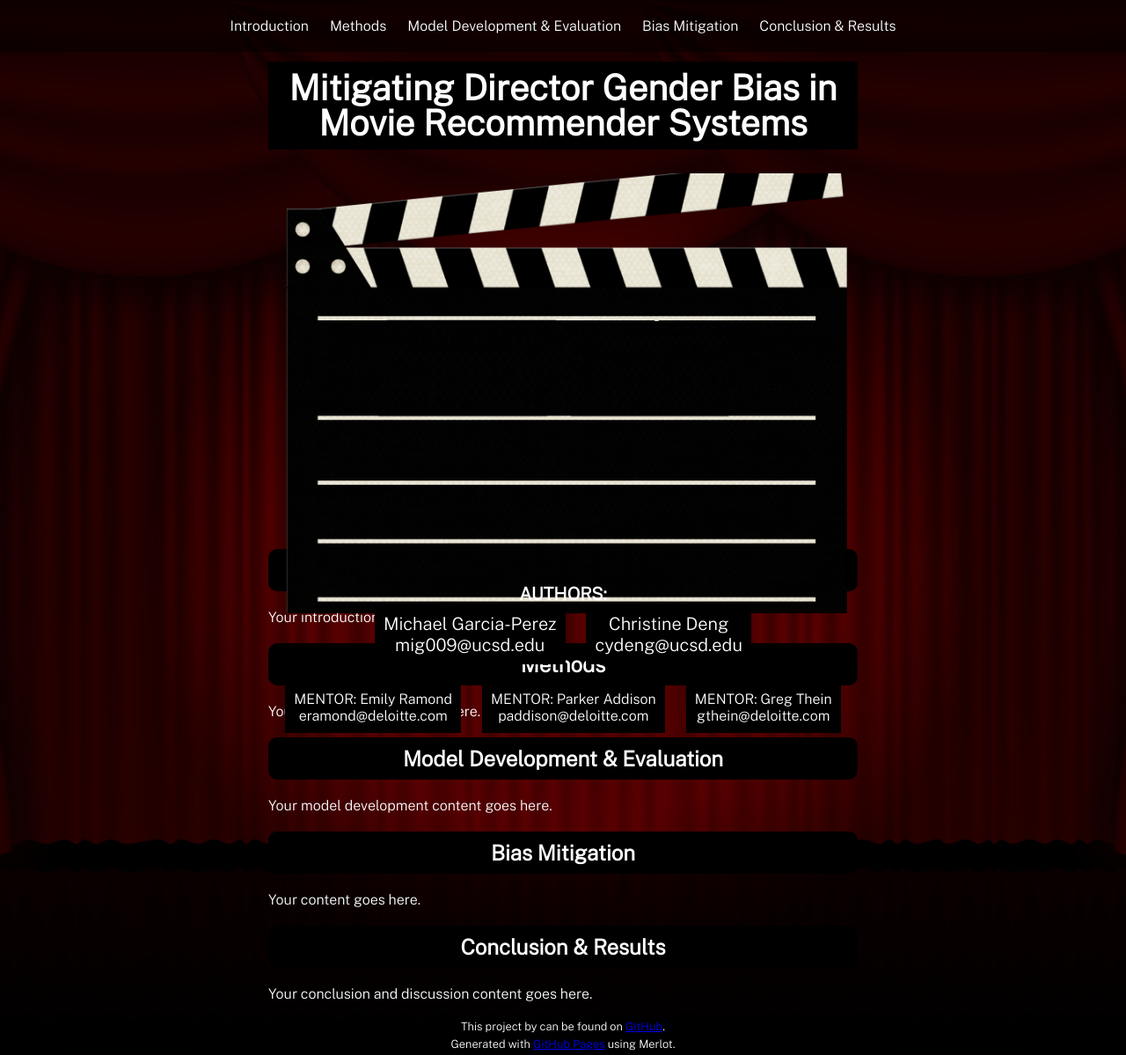
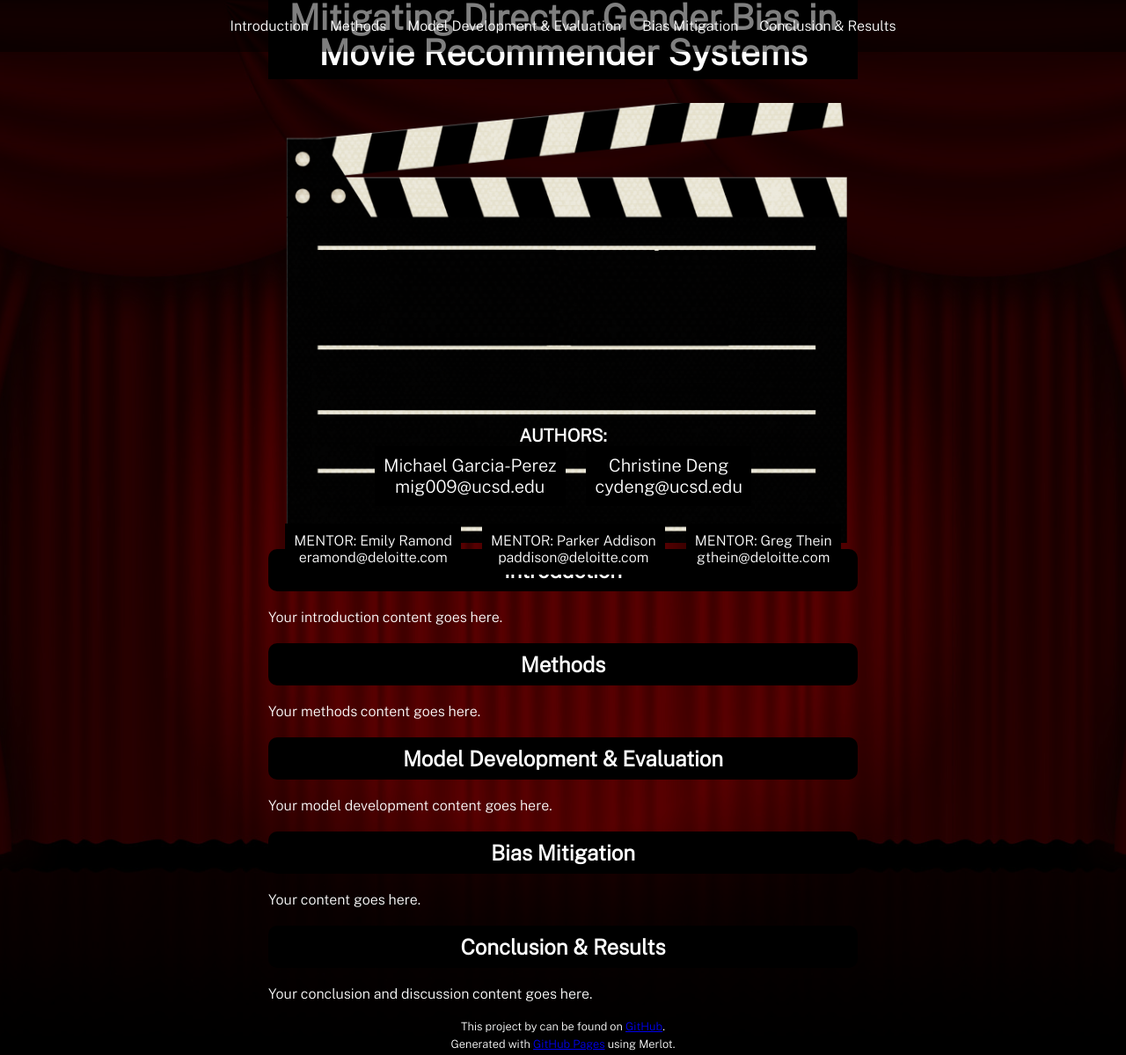
Before and after one commit to michael-garciaperez/DSC180A-Methodology-5, a Jekyll site: the page built from index.md, in a window 1280 px wide and 1199 px high. Shown: the whole window at 88% size. Built offline with Jekyll 4.4.1, drawn with Linux system fonts in a browser that asks for light colours.

Commit message:
Update style.scss

```diff
--- a/assets/css/style.scss
+++ b/assets/css/style.scss
@@ -51,7 +51,7 @@ header h1 {
 
 .author-mentor-container {
   text-align: center;
-  margin-top: -50px; /* Adjusted margin-top for the authors */
+  margin-top: -150px; /* Adjusted margin-top for the authors */
 }
 
 .author-mentor-container p {
@@ -201,5 +201,5 @@ body::before {
 }
 
 .title-container {
-  margin-top: 50px; /* Adjusted margin-top for the title */
+  margin-top: -50px; /* Adjusted margin-top for the title */
 }
```
